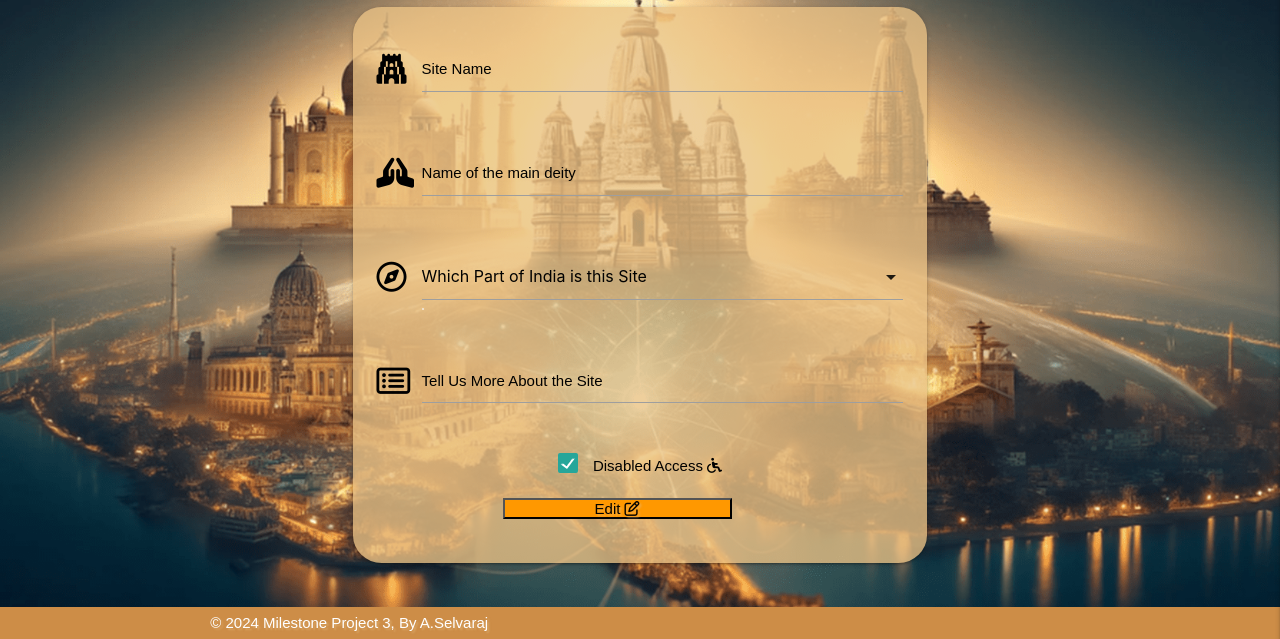
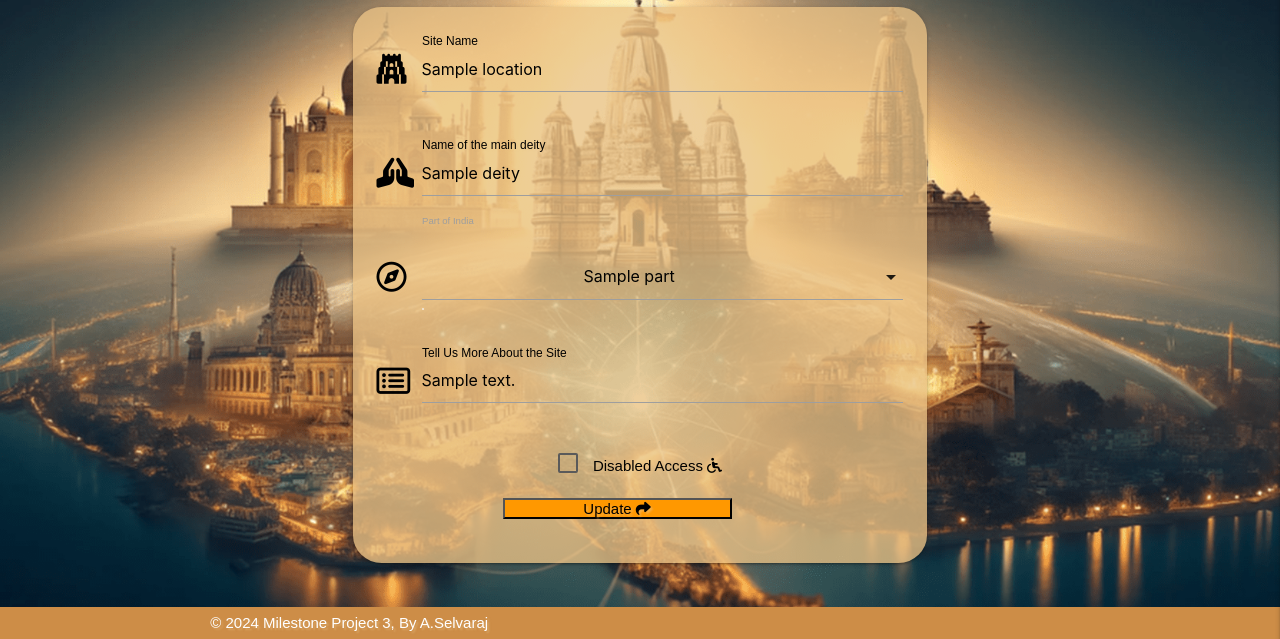
Before and after one commit to ashwinsel/Milestone-Project-3-Yatra, a Flask app: template templates/edit_site.html in a window 1280 px wide. Shown: the part 161-800 px from the top of the page. Run offline with Flask 3, Linux system fonts and the light colour scheme; the template is opened without the code that fills it: most values are stand-ins (such as "Sample title", 1, 10 or a date in 2020); some libraries are stand-ins or nearby versions; some web fonts are replaced.

Commit message:
Pass site_data to edit_site.html template to pre-populate the form fileds

```diff
--- a/templates/edit_site.html
+++ b/templates/edit_site.html
@@ -22,8 +22,10 @@
                 <div class="row">
                     <div class="input-field col s12">
                         <i class="fas fa-gopuram prefix black-text"></i>
-                        <input id="site_name" name="site_name" type="text" minlength="2" maxlength="100" pattern="([^\s][A-z0-9À-ž\s]+)" class="validate" required>
-                        <label for="site_name" class="black-text">Site Name</label>
+                        <input id="site_name" name="site_name" type="text"
+                               value="{{ locations.site_name }}"
+                               minlength="2" maxlength="100" pattern="([^\s][A-z0-9À-ž\s]+)" class="validate">
+                        <label for="site_name" class="black-text active">Site Name</label>
                     </div>
                 </div>
 
@@ -31,8 +33,10 @@
                 <div class="row">
                     <div class="input-field col s12">
                         <i class="fas fa-hands-praying prefix black-text"></i>
-                        <input id="deity" name="deity" type="text" pattern="^[a-zA-Z0-9]{2,20}$" class="validate" required>
-                        <label for="deity" class="black-text">Name of the main deity</label>
+                        <input id="deity" name="deity" type="text"
+                               value="{{ locations.deity }}"
+                               pattern="^[a-zA-Z0-9]{2,20}$" class="validate" required>
+                        <label for="deity" class="black-text active">Name of the main deity</label>
                     </div>
                 </div>
 
@@ -41,12 +45,17 @@
                     <div class="input-field col s12">
                         <i class="fa-regular fa-compass prefix black-text"></i>
                         <select id="part_name" name="part_name" class="validate" required>
-                            <option value="" disabled selected>Which Part of India is this Site</option>
+                            <option value="" disabled>Which Part of India is this Site</option>
                             {% for parts in part %}
-                            <option value="{{ parts.part_name }}">{{ parts.part_name }}</option>
+                                <option value="{{ parts.part_name }}"
+                                    {% if locations.part_name == parts.part_name %}
+                                        selected
+                                    {% endif %}>
+                                    {{ parts.part_name }}
+                                </option>
                             {% endfor %}
                         </select>
-                        <label for="part_name"></label>
+                        <label for="part_name" class="active">Part of India</label>
                     </div>
                 </div>
 
@@ -54,22 +63,24 @@
                 <div class="row">
                     <div class="input-field col s12">
                         <i class="fa-regular fa-rectangle-list prefix black-text"></i>
-                        <label for="description" class="black-text">Tell Us More About the Site</label>
-                        <textarea id="description" name="description" class="materialize-textarea"  minlength="5" maxlength="800" class="validate" required></textarea>
+                        <label for="description" class="black-text active">Tell Us More About the Site</label>
+                        <textarea id="description" name="description" class="materialize-textarea validate"
+                                  minlength="5" maxlength="800" required>{{ locations.description }}</textarea>
                     </div>
                 </div>
 
                 <div class="row center-align">
                     <label for="access" class="black-text">
-                    <input id="access" name="access" type="checkbox" class="filled-in" checked="checked" />
-                    <span> Disabled Access  <i class="fa-solid fa-wheelchair prefix black-text"></i></span>
+                    <input id="access" name="access" type="checkbox" class="filled-in"
+                           {% if locations.access %}checked{% endif %} />
+                    <span> Disabled Access <i class="fa-solid fa-wheelchair prefix black-text"></i></span>
                     </label>
                 </div>
 
                 <!-- Share Button -->
                 <div class="row">
                     <button type="submit" class="col s5 offset-s3 btn-med black-text text-darken-4 orange">
-                        Edit <i class="fa-regular fa-pen-to-square prefix black-text"></i>
+                        Update <i class="fa-solid fa-share prefix black-text"></i>
                     </button>
                 </div>
             </div>
```
